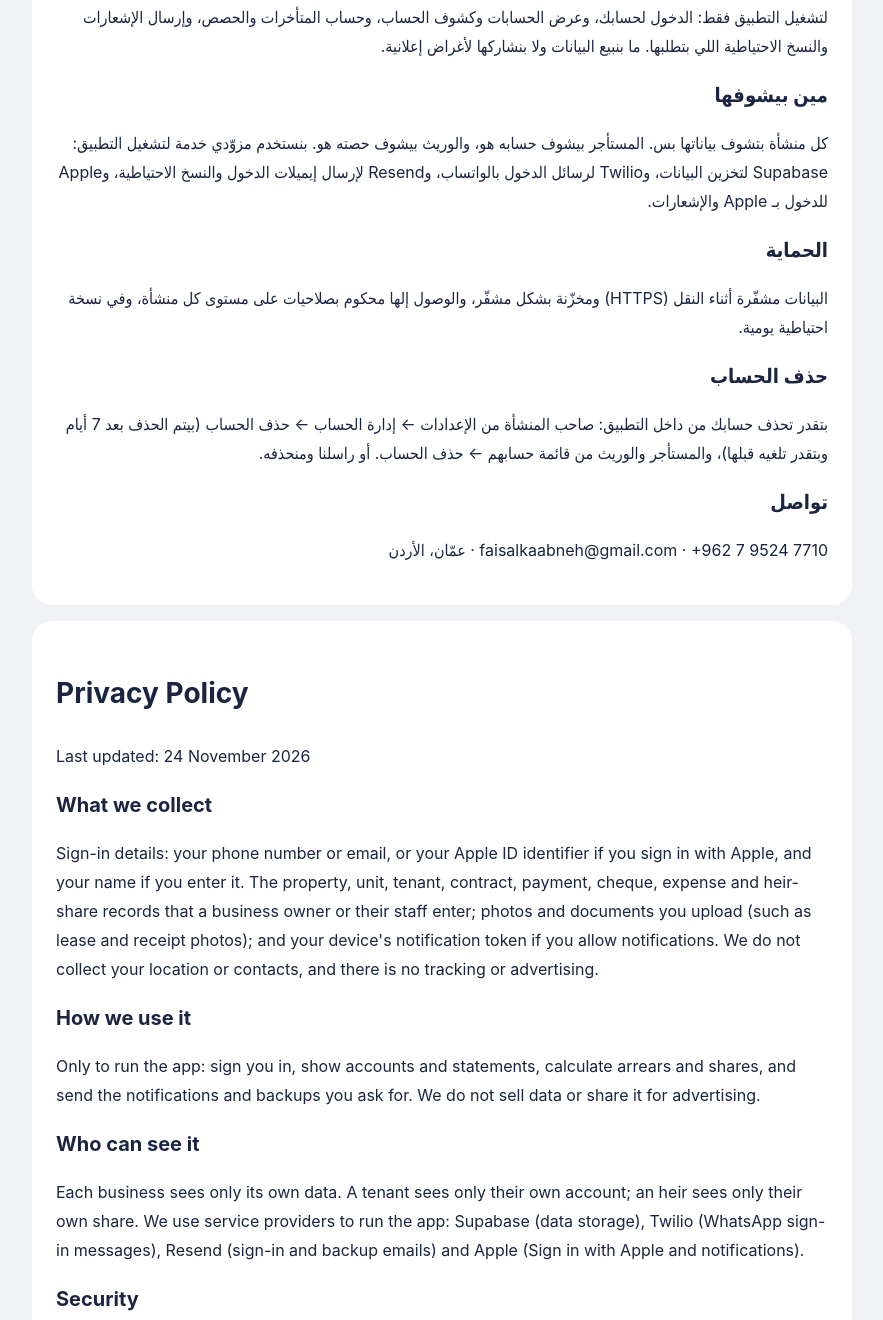
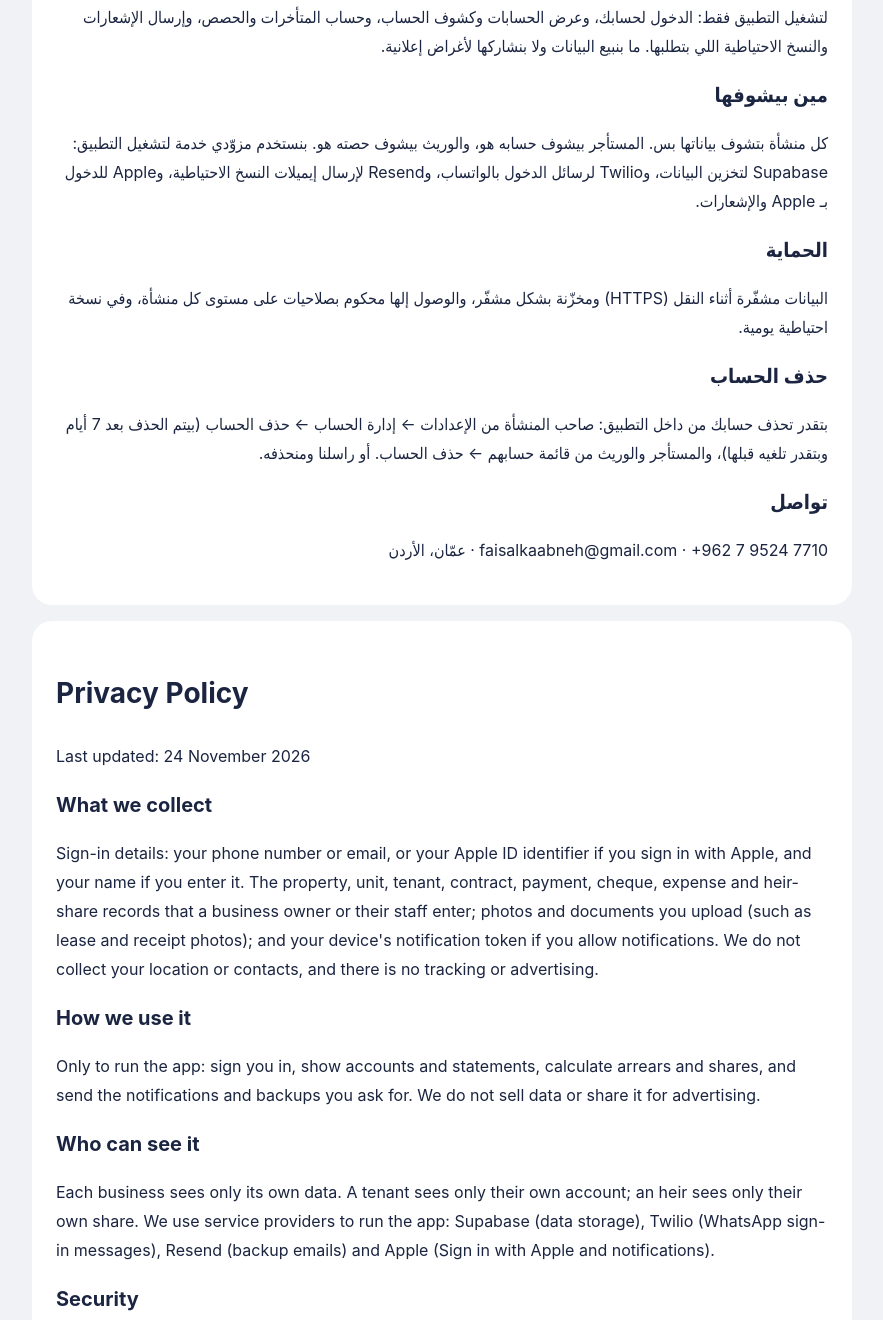
Before and after one commit to faisalkaabneh-cyber/makhzani-app, a plain HTML site: page privacy.html in a window 1280 px wide. Shown: the part 492-1812 px from the top of the page, without its empty margins (198-1081 px from the left). Drawn offline with Linux system fonts and the light colour scheme.

Commit message:
Privacy: Resend sends backup emails
Co-Authored-By: Claude Opus 5.5 <noreply@anthropic.com>
Claude-Session: https://claude.ai/code/session_01FHRGg93SuhxNkiDjamcK7b

```diff
--- a/privacy.html
+++ b/privacy.html
@@ -24,7 +24,7 @@
 <h2>ليش بنستخدمها</h2>
 <p>لتشغيل التطبيق فقط: الدخول لحسابك، وعرض الحسابات وكشوف الحساب، وحساب المتأخرات والحصص، وإرسال الإشعارات والنسخ الاحتياطية اللي بتطلبها. ما بنبيع البيانات ولا بنشاركها لأغراض إعلانية.</p>
 <h2>مين بيشوفها</h2>
-<p>كل منشأة بتشوف بياناتها بس. المستأجر بيشوف حسابه هو، والوريث بيشوف حصته هو. بنستخدم مزوّدي خدمة لتشغيل التطبيق: Supabase لتخزين البيانات، وTwilio لرسائل الدخول بالواتساب، وResend لإرسال إيميلات الدخول والنسخ الاحتياطية، وApple للدخول بـ Apple والإشعارات.</p>
+<p>كل منشأة بتشوف بياناتها بس. المستأجر بيشوف حسابه هو، والوريث بيشوف حصته هو. بنستخدم مزوّدي خدمة لتشغيل التطبيق: Supabase لتخزين البيانات، وTwilio لرسائل الدخول بالواتساب، وResend لإرسال إيميلات النسخ الاحتياطية، وApple للدخول بـ Apple والإشعارات.</p>
 <h2>الحماية</h2>
 <p>البيانات مشفّرة أثناء النقل (HTTPS) ومخزّنة بشكل مشفّر، والوصول إلها محكوم بصلاحيات على مستوى كل منشأة، وفي نسخة احتياطية يومية.</p>
 <h2>حذف الحساب</h2>
@@ -40,7 +40,7 @@
 <h2>How we use it</h2>
 <p>Only to run the app: sign you in, show accounts and statements, calculate arrears and shares, and send the notifications and backups you ask for. We do not sell data or share it for advertising.</p>
 <h2>Who can see it</h2>
-<p>Each business sees only its own data. A tenant sees only their own account; an heir sees only their own share. We use service providers to run the app: Supabase (data storage), Twilio (WhatsApp sign-in messages), Resend (sign-in and backup emails) and Apple (Sign in with Apple and notifications).</p>
+<p>Each business sees only its own data. A tenant sees only their own account; an heir sees only their own share. We use service providers to run the app: Supabase (data storage), Twilio (WhatsApp sign-in messages), Resend (backup emails) and Apple (Sign in with Apple and notifications).</p>
 <h2>Security</h2>
 <p>Data is encrypted in transit (HTTPS) and at rest, access is restricted per business, and a backup is taken every day.</p>
 <h2>Deleting your account</h2>
```
